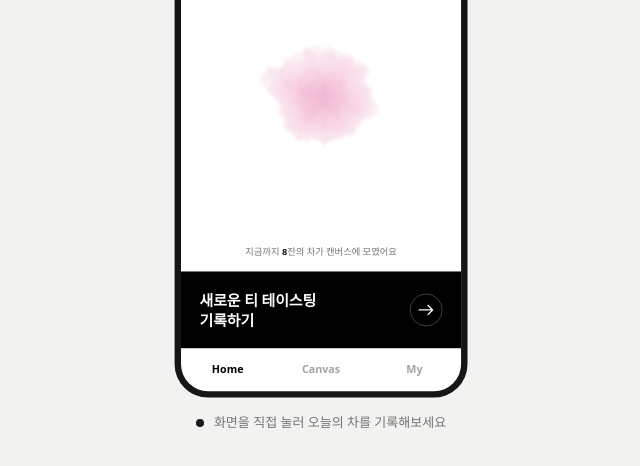
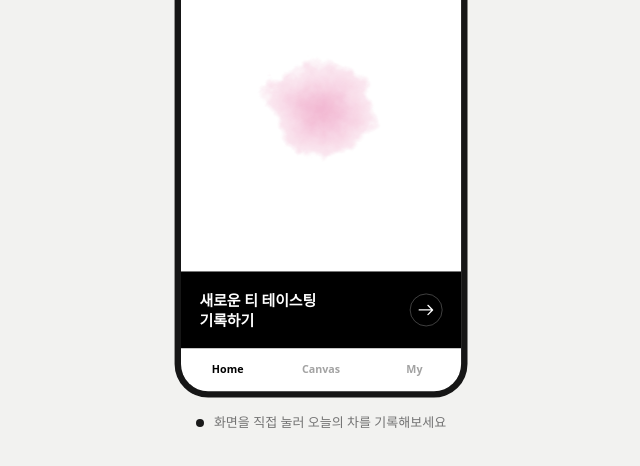
Before and after one commit to teacanvas/teacanvas.github.io, a plain HTML site: page TEA_CANVAS_prototype_v5.html in a window 1280 px wide. Shown: the part 334-800 px from the top of the page, without its empty margins (319-959 px from the left). Drawn offline with nearby package versions, Linux system fonts and the light colour scheme; animation ran at ten frames a second; a web font is replaced by a local one.

Commit message:
v5 홈: '지금까지 N잔' 문구 제거, 홈 스크린샷
Co-Authored-By: Claude Opus 5.5 <noreply@anthropic.com>
Claude-Session: https://claude.ai/code/session_01VYi7RYbVTTHX5Zvyr9oi23

```diff
--- a/TEA_CANVAS_prototype_v5.html
+++ b/TEA_CANVAS_prototype_v5.html
@@ -999,7 +999,6 @@ home(){
   return `<div class="home">
     <h2 class="hello">오늘도 새로운 차 경험을<br>기록해보세요.</h2>
     <div class="home-drop" id="homeDrop"></div>
-    <p class="home-cap">지금까지 <b>${S.records.length}</b>잔의 차가 캔버스에 모였어요</p>
     <button class="bigbtn" onclick="startRecord()"><span>새로운 티 테이스팅<br>기록하기</span><i>${I.arrow}</i></button>
   </div>`;
 },
```
Also changed, not shown: previews/v5-home.png (added).
